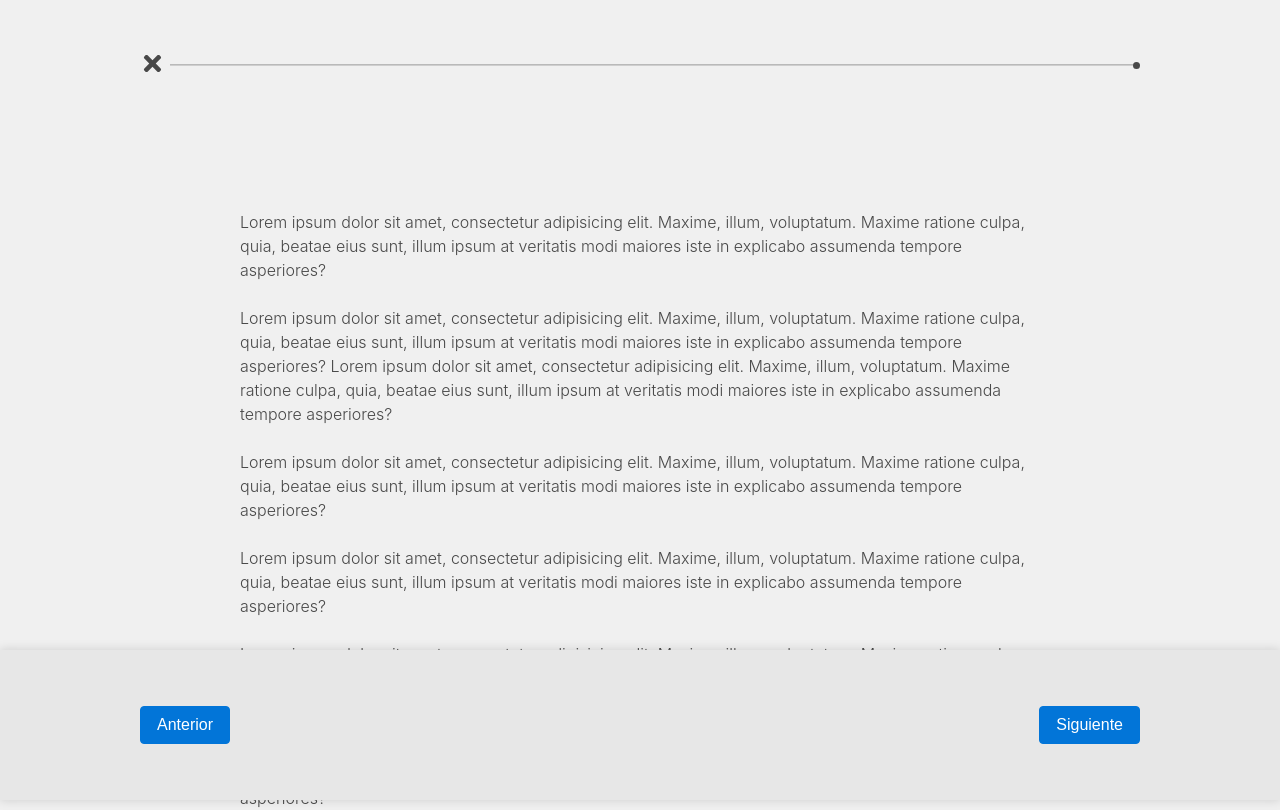
After one commit to lu1sd4/convivetic, a Django app: page /guide_general in a window 1280 px wide. The commit adds this page. Run offline with Django 3.2, Linux system fonts and the light colour scheme; a user stored in the database is signed in; some libraries are stand-ins or nearby versions.

Commit message:
Vista general de guias

```diff
--- /dev/null
+++ b/app/static/app/layouts/box.styl
@@ -0,0 +1,53 @@
+.guides-container
+	display flex
+	padding 80px
+	justify-content center
+	min-height 600px
+
+	@media(max-width 567.99px)
+		padding 40px !important
+
+	.guides-wrapper
+		display flex
+		flex-wrap wrap
+		max-width 1200px
+		width 100%
+
+		.guide
+			background #fff
+			box-shadow 0 0 10px rgba(0,0,0,.15)
+			margin-right 3%
+			padding 20px
+			display flex
+			flex-direction column
+			align-items center
+			justify-content center
+			width 31.333%
+			max-height 300px
+
+			h5
+				font-weight 500
+				text-align center
+
+			p
+				text-align center
+				font-weight 300
+
+			button
+				background links-color
+				width 200px
+
+			@media(max-width 991.99px)
+				margin-top 1em
+				width 47% !important
+
+				.second-g
+					margin-right 0 !important
+
+			@media(max-width 768.77px)
+				margin-right 0 !important
+				margin-top 1.5em !important
+				width 100% !important
+
+		.last-g
+			margin-right 0 !important
--- /dev/null
+++ b/app/static/app/layouts/guides.styl
@@ -0,0 +1,66 @@
+body
+	background-color #f0f0f0
+
+.footer-guide
+	box-shadow 0 0 10px rgba(0,0,0,.15)
+	background-color #e7e7e7
+	display flex
+	justify-content center
+	height 150px
+	margin-top auto
+	bottom 0
+	position absolute
+	width 100%
+
+	.footer-w
+		display flex
+		align-items center
+		justify-content center
+		height 100%
+		width 100%
+		max-width 1000px
+
+		.back-btn
+			margin-right auto
+
+		.next-btn
+			margin-left auto
+
+.top-menu
+	position relative
+	margin-top 3em
+	display flex
+	justify-content center
+
+	.top-menu-w
+		align-items center
+		display flex
+		max-width 1000px
+		width 100%
+
+		svg
+			color texts-color
+			height 25px
+			width 25px
+			margin-right 5px
+
+		hr
+			background-color #cecece
+			height 1px
+			width 97%
+
+		.decor
+			background texts-color
+			height 7px
+			width 7px
+
+.content-t
+	font-weight 300
+	color texts-color
+	position absolute
+	max-width 800px
+	left 0
+	right 0
+	margin-top 8em
+	margin-left auto
+	margin-right auto
--- a/app/static/app/style.css
+++ b/app/static/app/style.css
@@ -2149,3 +2149,130 @@ ul {
   color: #fff;
   padding: 8px;
 }
+.guides-container {
+  display: flex;
+  padding: 80px;
+  justify-content: center;
+  min-height: 600px;
+}
+@media (max-width: 567.99px) {
+  .guides-container {
+    padding: 40px !important;
+  }
+}
+.guides-container .guides-wrapper {
+  display: flex;
+  flex-wrap: wrap;
+  max-width: 1200px;
+  width: 100%;
+}
+.guides-container .guides-wrapper .guide {
+  background: #fff;
+  box-shadow: 0 0 10px rgba(0,0,0,0.15);
+  margin-right: 3%;
+  padding: 20px;
+  display: flex;
+  flex-direction: column;
+  align-items: center;
+  justify-content: center;
+  width: 31.333%;
+  max-height: 300px;
+}
+.guides-container .guides-wrapper .guide h5 {
+  font-weight: 500;
+  text-align: center;
+}
+.guides-container .guides-wrapper .guide p {
+  text-align: center;
+  font-weight: 300;
+}
+.guides-container .guides-wrapper .guide button {
+  background: #008489;
+  width: 200px;
+}
+@media (max-width: 991.99px) {
+  .guides-container .guides-wrapper .guide {
+    margin-top: 1em;
+    width: 47% !important;
+  }
+  .guides-container .guides-wrapper .guide .second-g {
+    margin-right: 0 !important;
+  }
+}
+@media (max-width: 768.77px) {
+  .guides-container .guides-wrapper .guide {
+    margin-right: 0 !important;
+    margin-top: 1.5em !important;
+    width: 100% !important;
+  }
+}
+.guides-container .guides-wrapper .last-g {
+  margin-right: 0 !important;
+}
+body {
+  background-color: #f0f0f0;
+}
+.footer-guide {
+  box-shadow: 0 0 10px rgba(0,0,0,0.15);
+  background-color: #e7e7e7;
+  display: flex;
+  justify-content: center;
+  height: 150px;
+  margin-top: auto;
+  bottom: 0;
+  position: absolute;
+  width: 100%;
+}
+.footer-guide .footer-w {
+  display: flex;
+  align-items: center;
+  justify-content: center;
+  height: 100%;
+  width: 100%;
+  max-width: 1000px;
+}
+.footer-guide .footer-w .back-btn {
+  margin-right: auto;
+}
+.footer-guide .footer-w .next-btn {
+  margin-left: auto;
+}
+.top-menu {
+  position: relative;
+  margin-top: 3em;
+  display: flex;
+  justify-content: center;
+}
+.top-menu .top-menu-w {
+  align-items: center;
+  display: flex;
+  max-width: 1000px;
+  width: 100%;
+}
+.top-menu .top-menu-w svg {
+  color: #484848;
+  height: 25px;
+  width: 25px;
+  margin-right: 5px;
+}
+.top-menu .top-menu-w hr {
+  background-color: #cecece;
+  height: 1px;
+  width: 97%;
+}
+.top-menu .top-menu-w .decor {
+  background: #484848;
+  height: 7px;
+  width: 7px;
+}
+.content-t {
+  font-weight: 300;
+  color: #484848;
+  position: absolute;
+  max-width: 800px;
+  left: 0;
+  right: 0;
+  margin-top: 8em;
+  margin-left: auto;
+  margin-right: auto;
+}
--- a/app/static/app/style.styl
+++ b/app/static/app/style.styl
@@ -10,3 +10,5 @@
 @import 'layouts/my_forums.styl'
 @import 'layouts/my_experiences.styl'
 @import 'layouts/my_comments.styl'
+@import 'layouts/box.styl'
+@import 'layouts/guides.styl'
--- a/app/templates/app/base.html
+++ b/app/templates/app/base.html
@@ -104,7 +104,7 @@
 					<li class="medium-li"><a href="{% url 'my-forums' %}">Mis foros</a></li>
 					<li class="large-li"><a href="{% url 'my-experiences' %}">Mis experiencias</a></li>
 					<li class="large-li"><a href="{% url 'my-comments' %}">Mis comentarios</a></li>
-					<li><a href="">Caja</a></li>
+					<li><a href="{% url 'box' %}">Caja</a></li>
 				</ul>
 			</div>
 		</div>
--- /dev/null
+++ b/app/templates/app/guide_general.html
@@ -0,0 +1,73 @@
+{% load static %}
+
+<!DOCTYPE html>
+<html lang="es" >
+<head>
+	<meta charset="utf-8">
+	<meta name="viewport" content="width=device-width, initial-scale=1, shrink-to-fit=no">
+	<title>ConviveTIC</title>
+	<link rel="stylesheet" type="text/css" href="{% static 'app/libs/tether/dist/css/tether.min.css' %}">
+	<link rel="stylesheet" type="text/css" href="{% static 'app/libs/bootstrap/dist/css/bootstrap.min.css' %}">
+	<link rel="stylesheet" type="text/css" href="{% static 'app/libs/toastr/toastr.min.css' %}">
+	<link rel="stylesheet" type="text/css" href="{% static 'app/style.css' %}" />
+	<link rel="stylesheet" type="text/css" href="https://cdnjs.cloudflare.com/ajax/libs/imagehover.css/1.0/css/imagehover.min.css">
+</head>
+<body ng-app='conviveticApp' ng-cloak>
+
+	<div class="top-menu">
+		<div class="top-menu-w">
+			<a href=""><i class="fas fa-times"></i></a>
+			<hr>
+			<div class="rounded-circle decor"></div>
+		</div>
+	</div>
+
+	<p class="content-t">Lorem ipsum dolor sit amet, consectetur adipisicing elit. Maxime, illum, voluptatum. Maxime ratione culpa, quia, beatae eius sunt, illum ipsum at veritatis modi maiores iste in explicabo assumenda tempore asperiores?
+
+		<br><br>
+	Lorem ipsum dolor sit amet, consectetur adipisicing elit. Maxime, illum, voluptatum. Maxime ratione culpa, quia, beatae eius sunt, illum ipsum at veritatis modi maiores iste in explicabo assumenda tempore asperiores?
+	Lorem ipsum dolor sit amet, consectetur adipisicing elit. Maxime, illum, voluptatum. Maxime ratione culpa, quia, beatae eius sunt, illum ipsum at veritatis modi maiores iste in explicabo assumenda tempore asperiores?
+
+		<br><br>
+	Lorem ipsum dolor sit amet, consectetur adipisicing elit. Maxime, illum, voluptatum. Maxime ratione culpa, quia, beatae eius sunt, illum ipsum at veritatis modi maiores iste in explicabo assumenda tempore asperiores?
+
+		<br><br>
+	Lorem ipsum dolor sit amet, consectetur adipisicing elit. Maxime, illum, voluptatum. Maxime ratione culpa, quia, beatae eius sunt, illum ipsum at veritatis modi maiores iste in explicabo assumenda tempore asperiores?
+
+		<br><br>
+	Lorem ipsum dolor sit amet, consectetur adipisicing elit. Maxime, illum, voluptatum. Maxime ratione culpa, quia, beatae eius sunt, illum ipsum at veritatis modi maiores iste in explicabo assumenda tempore asperiores?
+
+		<br><br>
+	Lorem ipsum dolor sit amet, consectetur adipisicing elit. Maxime, illum, voluptatum. Maxime ratione culpa, quia, beatae eius sunt, illum ipsum at veritatis modi maiores iste in explicabo assumenda tempore asperiores?
+
+	</p>
+
+	<footer class="footer-guide">
+		<div class="footer-w">
+			<button class="btn btn-primary back-btn">Anterior</button>
+			<button class="btn btn-primary next-btn">Siguiente</button>
+		</div>
+	</footer>
+
+
+
+	<script type="text/javascript" src="{% static 'app/libs/jquery/dist/jquery.min.js' %}"></script>
+	<script type="text/javascript" src="{% static 'app/libs/tether/dist/js/tether.min.js' %}"></script>
+	<script type="text/javascript" src="{% static 'app/libs/popper.js/dist/umd/popper.min.js' %}"></script>
+	<script type="text/javascript" src="{% static 'app/libs/bootstrap/dist/js/bootstrap.min.js' %}"></script>
+	<script type="text/javascript" src="{% static 'app/libs/angular/angular.min.js' %}"></script>
+	<script type="text/javascript" src="{% static 'app/libs/angular-animate/angular-animate.min.js' %}"></script>
+	<script type="text/javascript" src="{% static 'app/libs/angular-messages/angular-messages.min.js' %}"></script>
+	<script type="text/javascript" src="{% static 'app/libs/bootstrap-filestyle-2.1.0/src/bootstrap-filestyle.js' %}"></script>
+	<script type="text/javascript" src="{% static 'app/libs/toastr/toastr.min.js' %}"></script>
+
+	<script type="text/javascript" src="{% static 'app/logic/app.js' %}"></script>
+	<script type="text/javascript" src="{% static 'app/logic/controllers/signupCtrl.js' %}"></script>
+	<script type="text/javascript" src="{% static 'app/logic/controllers/homeCtrl.js' %}"></script>
+	<script type="text/javascript" src="{% static 'app/logic/directives/input.js' %}"></script>
+
+	<script defer src="https://use.fontawesome.com/releases/v5.0.2/js/all.js"></script>
+
+
+</body>
+</html>
--- a/app/urls.py
+++ b/app/urls.py
@@ -38,5 +38,7 @@ urlpatterns = [
 	path('myforums/', login_required(MyForumsView.as_view()), name="my-forums"),
 	path('myexperiences/', login_required(MyExperiencesView.as_view()), name="my-experiences"),
 	path('experiences/<int:pk>/view', ExperienceView.as_view(), name="experience-view"),
-	path('mycomments/', login_required(MyCommentsView.as_view()), name="my-comments")
+	path('mycomments/', login_required(MyCommentsView.as_view()), name="my-comments"),
+	path('box', login_required(BoxView.as_view()), name="box"),
+	path('guide_general', login_required(GuideView.as_view()), name="guides")
 ] + static(settings.MEDIA_URL, document_root=settings.MEDIA_ROOT)
--- a/app/views.py
+++ b/app/views.py
@@ -428,3 +428,11 @@ class MyCommentsView(ListView):
 	def get_queryset(self):
 		user_id = self.request.user.id
 		return Comment.objects.filter(author = user_id)
+
+class BoxView(ListView):
+	template_name='app/box.html'
+	context_object_name = 'guides'
+	model = Guide
+
+class GuideView(TemplateView):
+	template_name = 'app/guide_general.html'
```
Also changed, not shown: app/models.py (+14 -0 lines), app/templates/app/box.html (added, +31 -0 lines), db.sqlite3.
